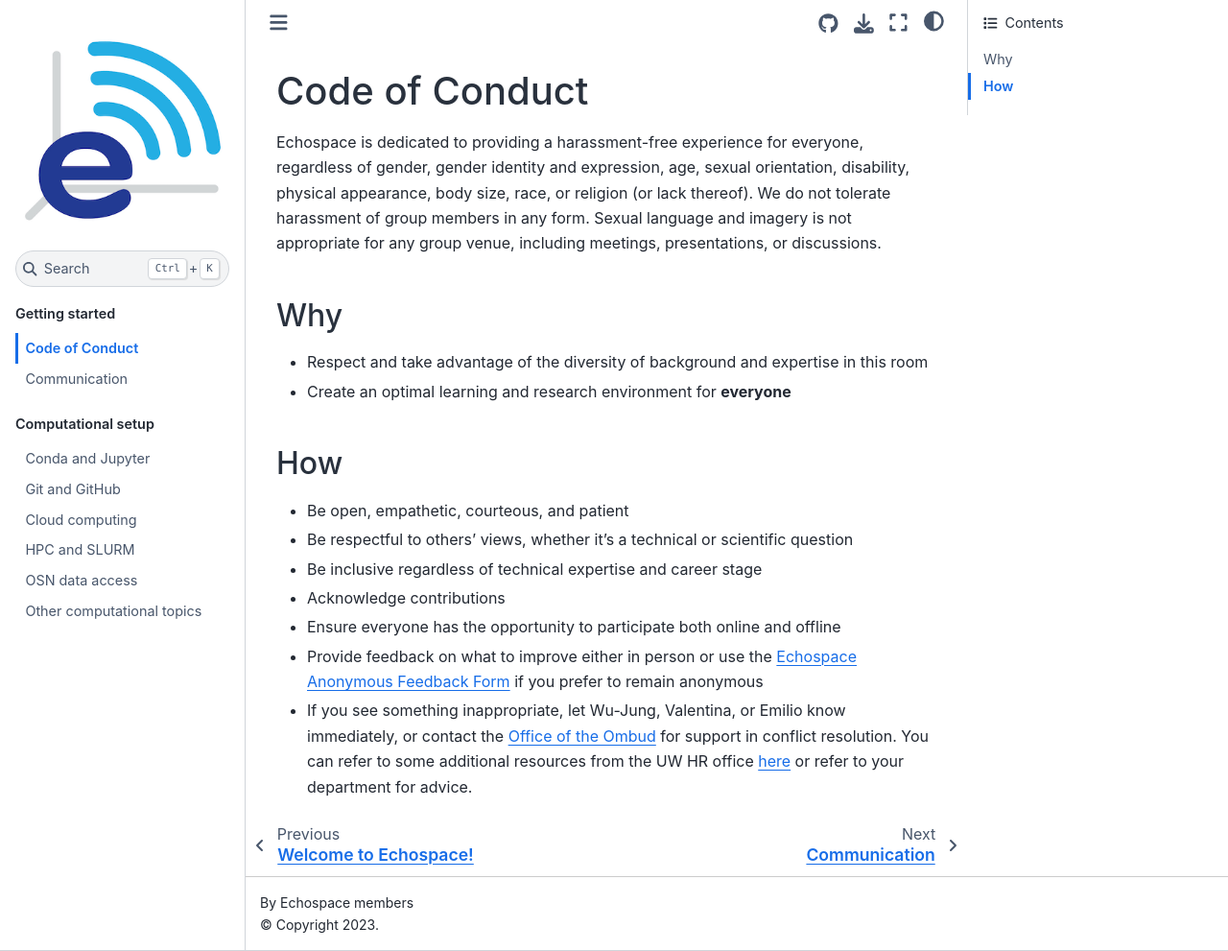
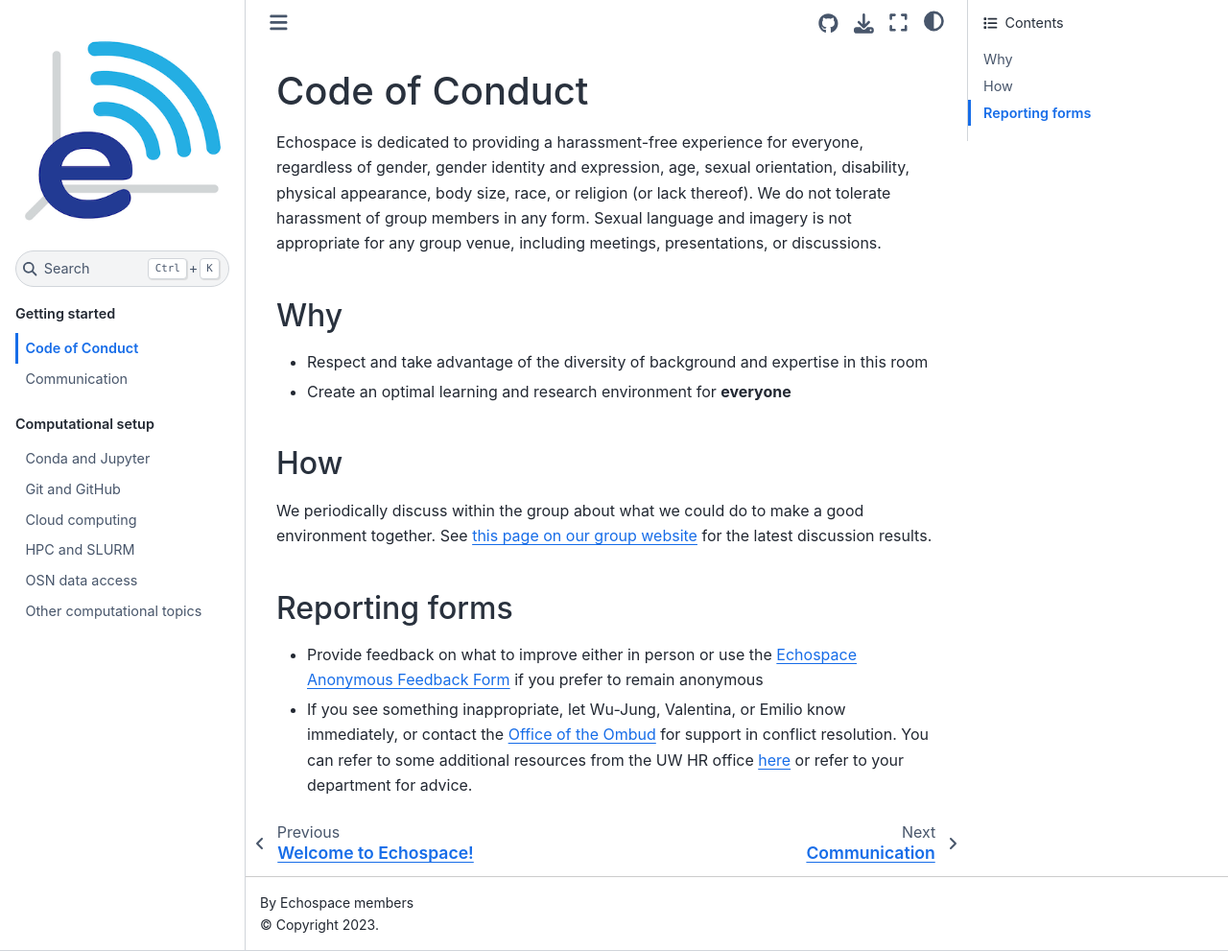
Before and after one commit to uw-echospace/group-docs, a Jupyter Book: the page built from docs/source/coc.md, in a window 1280 px wide and 991 px high. Shown: the whole window at 96% size. Built offline with Jupyter Book 1.0.4 settings and Sphinx 7.4.7 and the Sphinx Book theme 1.1.4, drawn with Linux system fonts in a browser that asks for light colours.

Commit message:
link to website coc discussion

```diff
--- a/docs/source/coc.md
+++ b/docs/source/coc.md
@@ -9,10 +9,10 @@
 
 
 ## How
-- Be open, empathetic, courteous, and patient
-- Be respectful to others’ views, whether it’s a technical or scientific question
-- Be inclusive regardless of technical expertise and career stage
-- Acknowledge contributions
-- Ensure everyone has the opportunity to participate both online and offline
+
+We periodically discuss within the group about what we could do to make a good environment together. See [this page on our group website](https://uw-echospace.github.io/values/2023-10-coc-values/) for the latest discussion results.
+
+
+## Reporting forms
 - Provide feedback on what to improve either in person or use the [Echospace Anonymous Feedback Form](https://forms.gle/NZFZBQLk9BoMLZCV6) if you prefer to remain anonymous
 - If you see something inappropriate, let Wu-Jung, Valentina, or Emilio know immediately, or contact the [Office of the Ombud](https://www.washington.edu/ombud/) for support in conflict resolution. You can refer to some additional resources from the UW HR office [here](https://hr.uw.edu/policies/complaint-resolution/) or refer to your department for advice.
```
